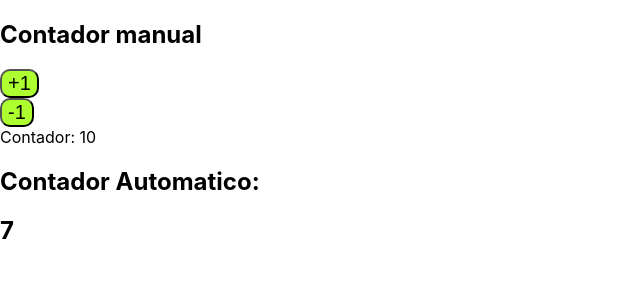
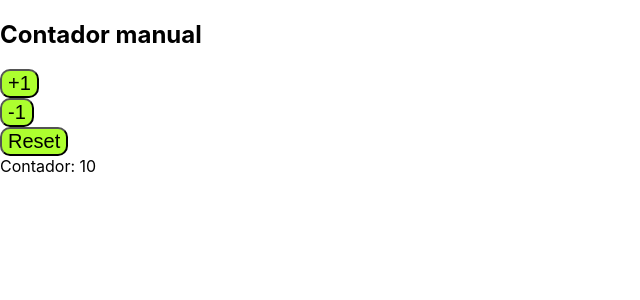
Before and after one commit to Fidesone/Calculator, a React (Create React App) app: page / in a window 1280 px wide. Shown: the top 300 px of the page, without its empty margins (0-640 px from the left). Built offline with nearby package versions, Linux system fonts and the light colour scheme.

Commit message:
button reset

```diff
--- a/src/components/App.js
+++ b/src/components/App.js
@@ -16,10 +16,13 @@ const App = (props) => {
     return (
         <div>
             <h2>Contador manual</h2>
+
             <Contador onClick={() => setCount(value => value + 1)} label={"+1"} />
             <Contador onClick={() => setCount(value => value - 1)} label={"-1"} />
+            <Contador onClick={() => setCount(value => value = 0)} label={"Reset"} />
+
             <span> Contador: {count}</span>
-            <AutoContador/>
+            {/* <AutoContador/> */}
 
 
 
--- a/src/css/contador.scss
+++ b/src/css/contador.scss
@@ -5,5 +5,6 @@
         background-color: greenyellow;
         border-radius: 10px;
         font-size: 20px;
+
     }
 }
```
